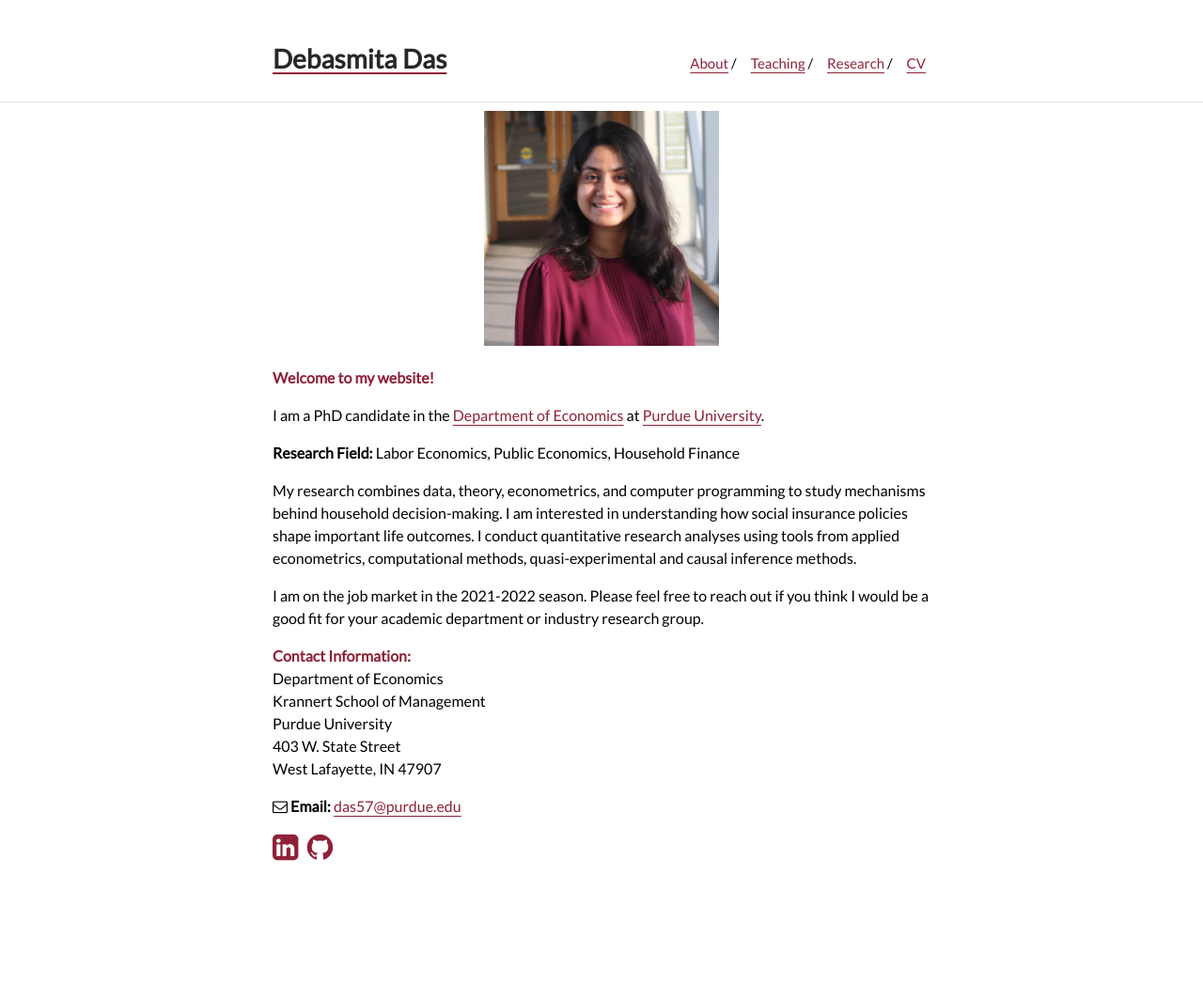
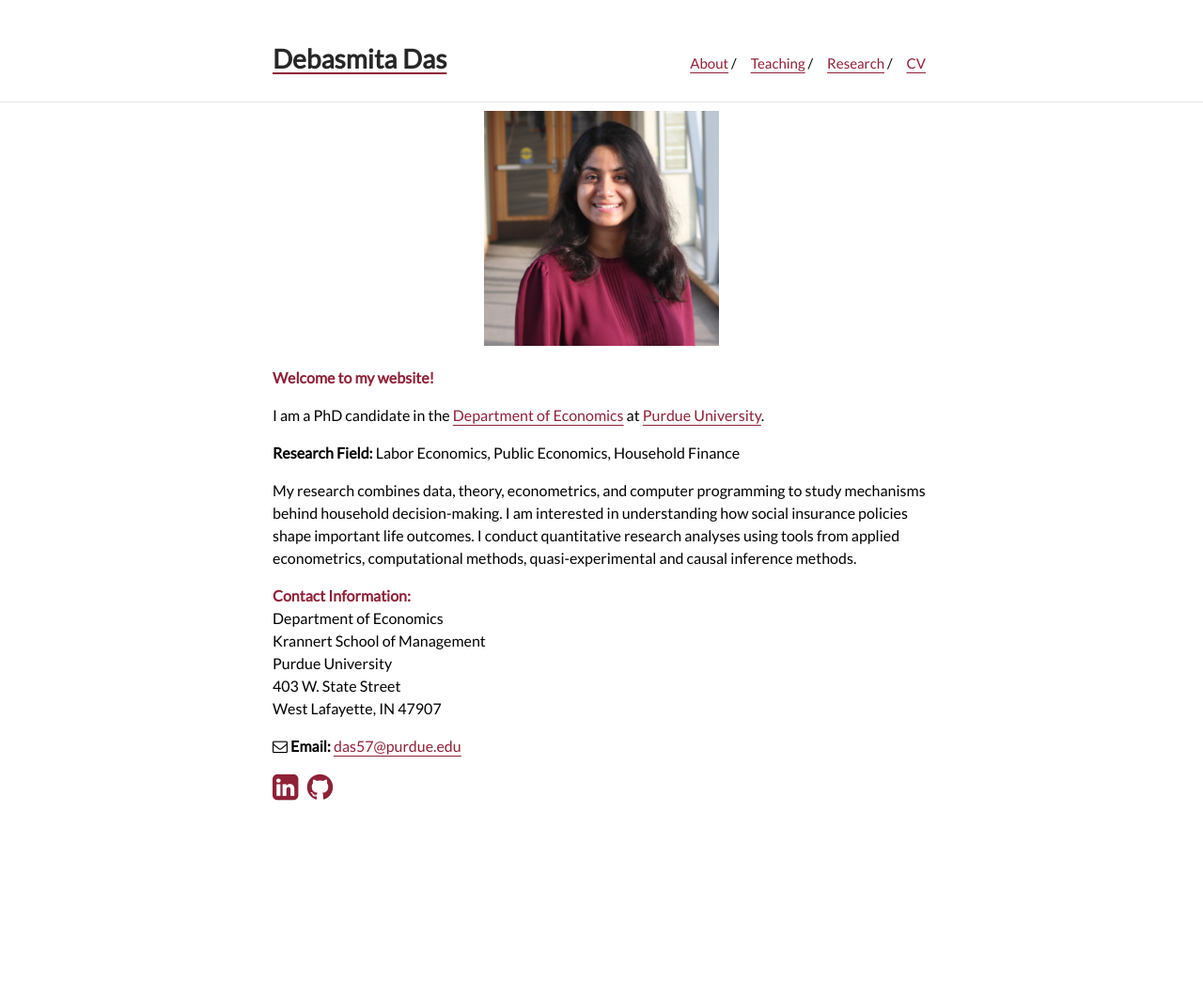
Before and after one commit to debasmita-das-econ/debasmita-das-econ.github.io, a Jekyll site: the page built from index.md, in a window 1280 px wide. Shown: the whole page at 94% size. Built offline with Jekyll 4.4.1, drawn with Linux system fonts in a browser that asks for light colours; a style sheet for code colours, icons or effects is not loaded; after the commit the page ends 983 px from its top, so only the background shows below that.

Commit message:
Update index.md

```diff
--- a/index.md
+++ b/index.md
@@ -18,7 +18,7 @@ My research combines data, theory, econometrics, and computer programming to stu
 
 <!-- Methodologically, I conduct economic analyses using tools from applied econometrics, numerical computational methods, quasi-experimental and causal inference methods. -->
 
-I am on the job market in the 2021-2022 season. Please feel free to reach out if you think I would be a good fit for your academic department or industry research group.
+<!-- I am on the job market in the 2021-2022 season. Please feel free to reach out if you think I would be a good fit for your academic department or industry research group. -->
 
 <!-- I will be interviewing remotely at any interested party's convenience. -->
 
```
